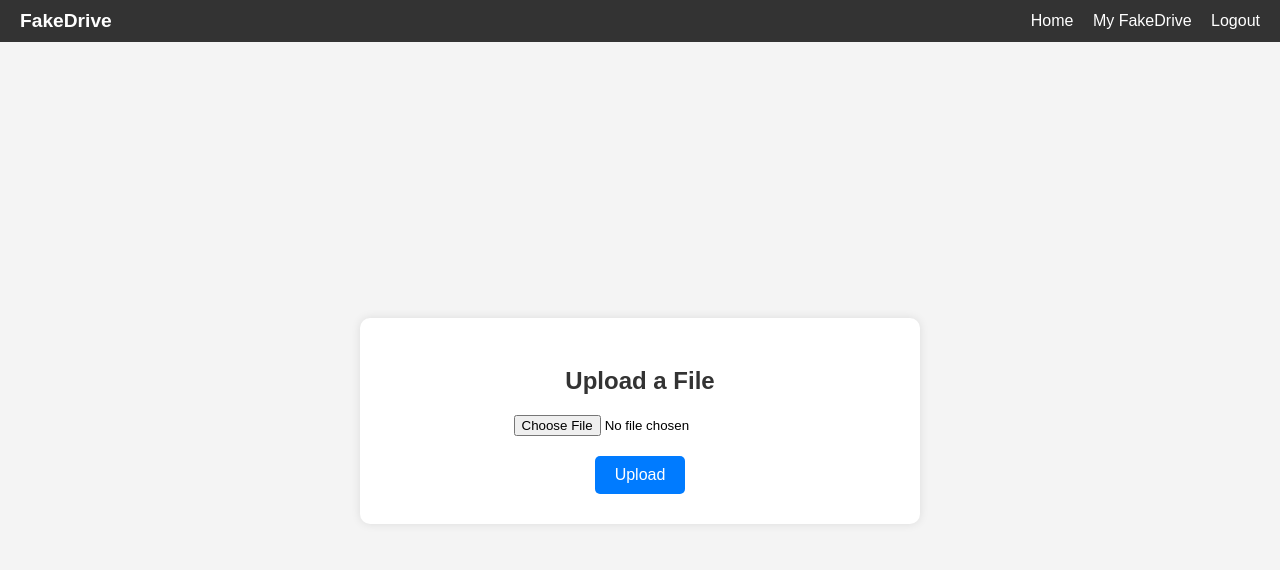
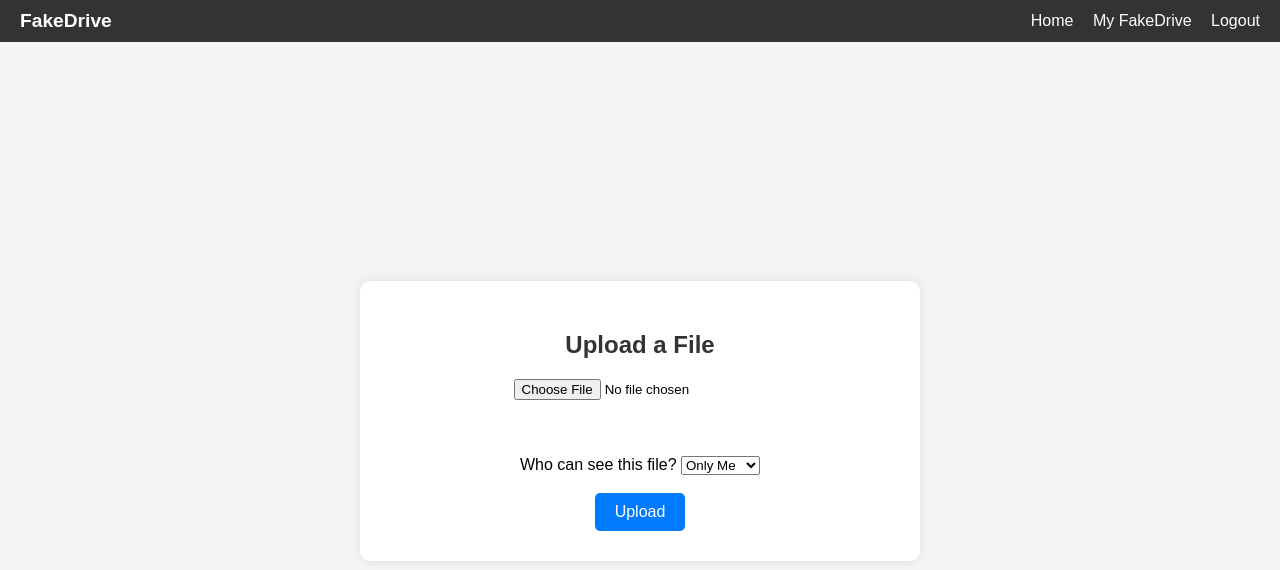
Before and after one commit to obolonua/fakedrive, a Flask app: page /upload in a window 1280 px wide. Shown: the top 570 px of the page. Run offline with Flask 3, Linux system fonts and the light colour scheme.

Commit message:
add visibility status

```diff
--- a/templates/upload.html
+++ b/templates/upload.html
@@ -60,7 +60,9 @@
         }
 
         .upload-box input[type="file"] {
-            margin-bottom: 20px;
+            display: block;
+            margin: 0 auto 20px auto;
+            text-align: center;
         }
 
         .upload-box button {
@@ -79,14 +81,13 @@
     </style>
 </head>
 <body>
-
     <nav>
         <div>
             <strong>FakeDrive</strong>
         </div>
         <div>
             <a href="/">Home</a>
-            <a href="/My Fakedrive">My FakeDrive</a>
+            <a href="/my_Fakedrive">My FakeDrive</a>
             <a href="/logout">Logout</a>
         </div>
     </nav>
@@ -94,12 +95,16 @@
     <div class="upload-container">
         <div class="upload-box">
             <h2>Upload a File</h2>
-            <form action="/upload_file" method="POST" enctype="multipart/form-data">
-                <input type="file" name="file" required><br>
-                <button type="submit">Upload</button>
-            </form>
+                <form action="/upload_file" method="POST" enctype="multipart/form-data">
+                    <input type="file" name="file" required><br><br>
+                    <label for="visibility">Who can see this file?</label>
+                    <select name="visibility" id="visibility">
+                        <option value="private">Only Me</option>
+                        <option value="public">Everyone</option>
+                    </select><br><br>
+                    <button type="submit">Upload</button>
+                </form>
         </div>
     </div>
-
 </body>
 </html>
```
